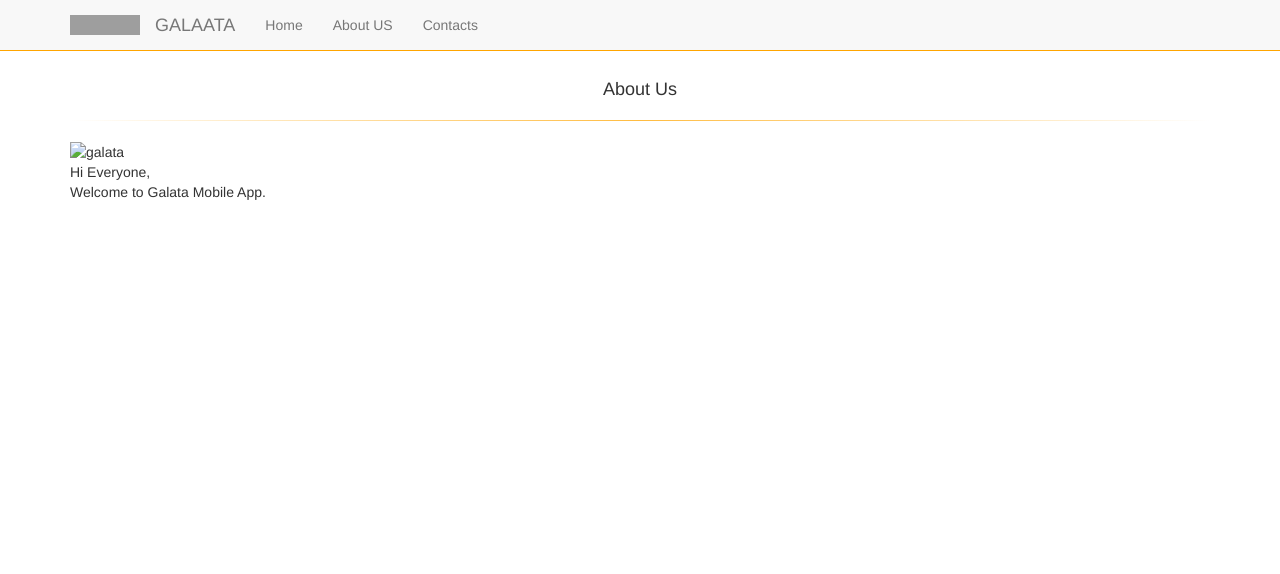
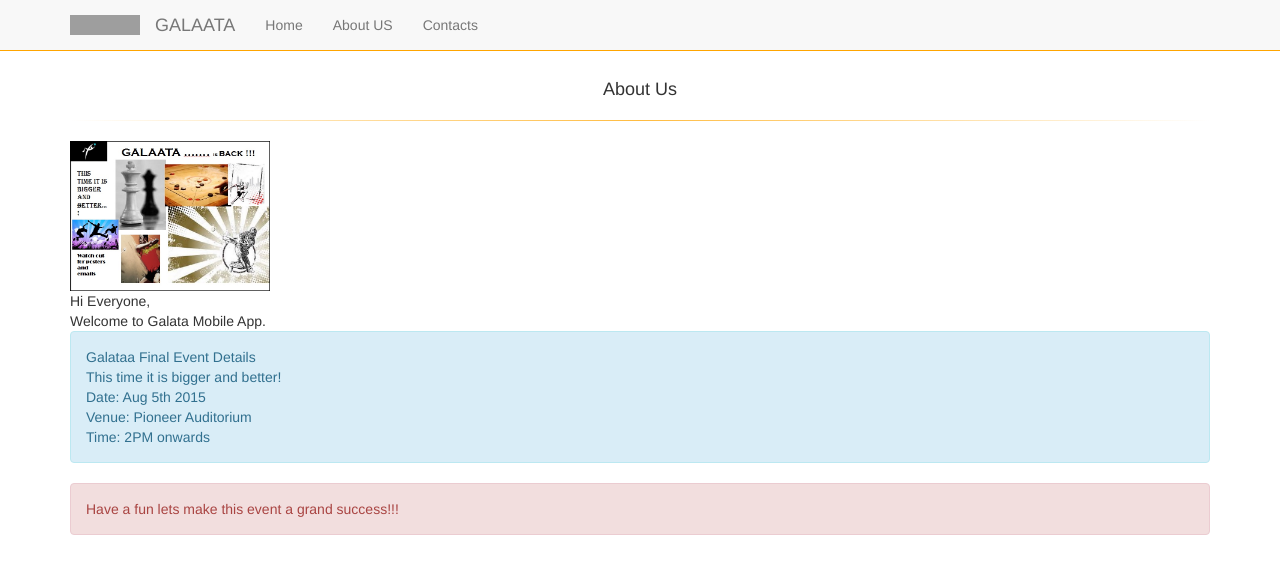
Before and after one commit to kaushal087/Galatta, a plain HTML site: page about.html in a window 1280 px wide. Drawn offline with nearby package versions, Linux system fonts and the light colour scheme; grey boxes are pictures that could not be loaded.

Commit message:
Update about.html

```diff
--- a/about.html
+++ b/about.html
@@ -69,10 +69,15 @@
 	<h4 class="page-title">About Us</h4>
 	<hr>
   <div class="item">
-    <img src="image_galata/galata.jpg" alt="galata" width="200" height="150">
+    <img src="image_galata/abcd.jpg" alt="galata" width="200" height="150">
   </div>
   <div>
     Hi Everyone,<br>Welcome to Galata Mobile App.
+    <p class="alert alert-info"> Galataa Final Event Details<br/>This time it is bigger and better!<br/>Date: Aug 5th 2015<br/>
+    Venue: Pioneer Auditorium<br/>Time: 2PM onwards</p>
+    <p class="alert alert-danger">Have a fun lets make this event a grand success!!!</p>
+
+
   </div>
         </div>
     </div>
```
